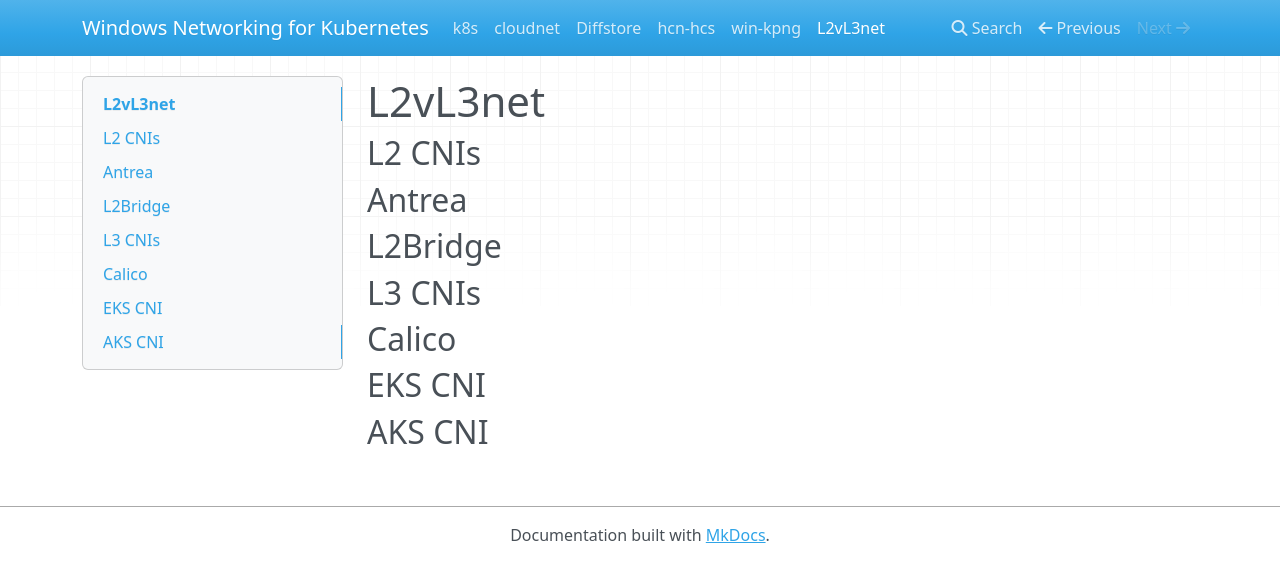
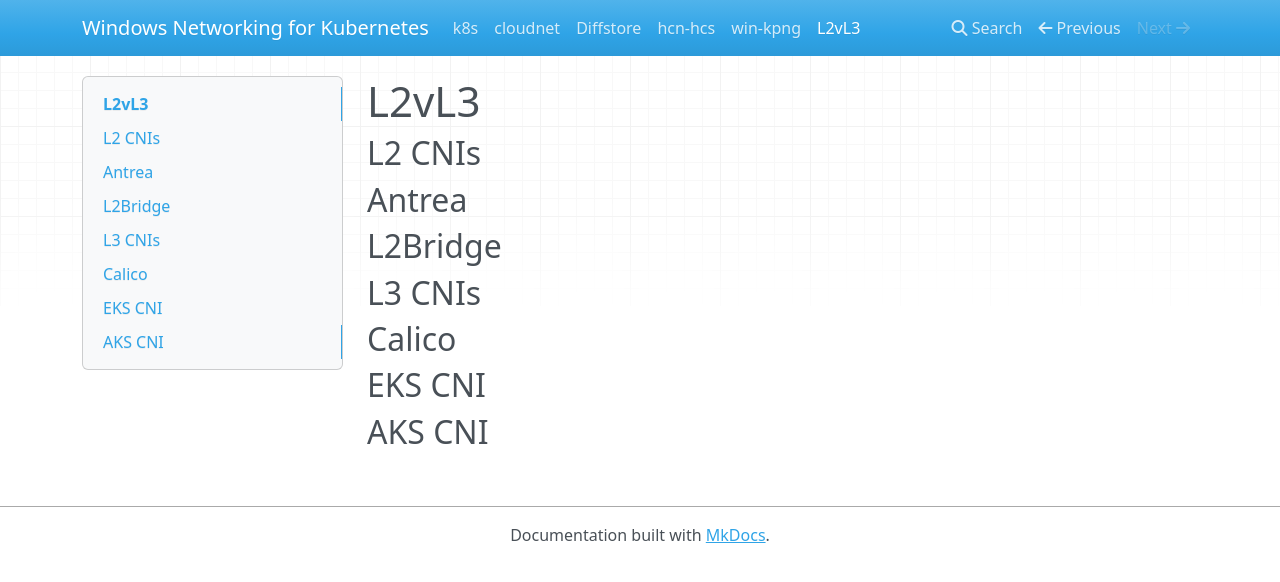
Before and after one commit to aroradaman/windows-networking, an MkDocs documentation site: the page built from docs/l2vsl3.md, in a window 1280 px wide. Shown: the top 582 px of the page. Built offline with MkDocs 1.6.1, drawn with Linux system fonts in a browser that asks for light colours; nearby versions of some CDN libraries.

Commit message:
Update l2vsl3.md

```diff
--- a/docs/l2vsl3.md
+++ b/docs/l2vsl3.md
@@ -1,4 +1,4 @@
-# L2vL3net
+# L2vL3
 
 
 ## L2 CNIs
```
